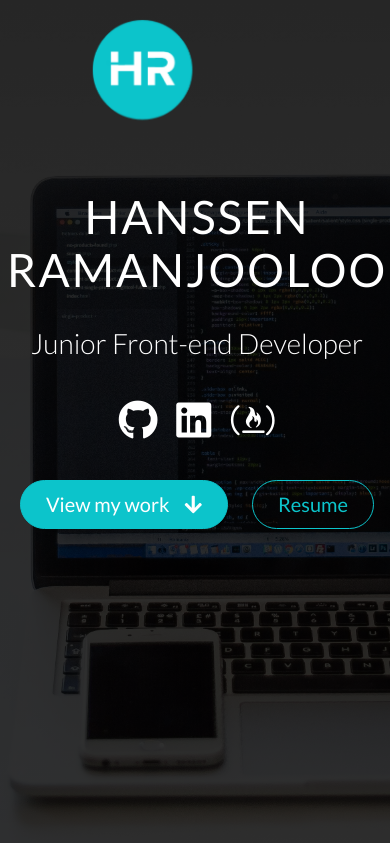
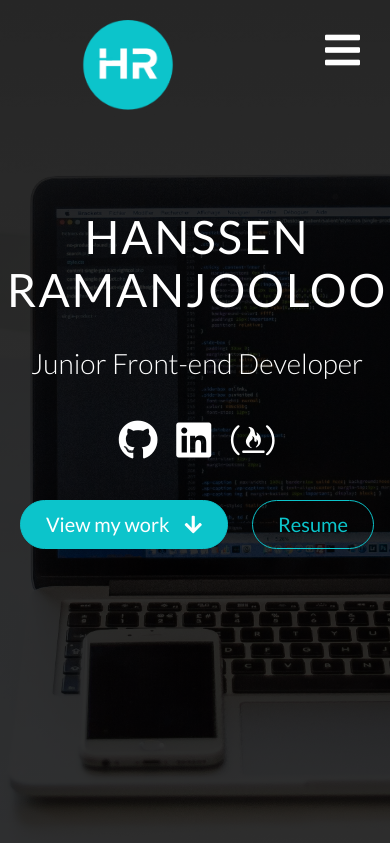
Before and after one commit to HanssenDev/portfolio_project, a PHP site: page / in a window 390 px wide. Shown: the top 843 px of the page. Run offline with PHP 8.4, Linux system fonts and the light colour scheme; some libraries are stand-ins or nearby versions.

Commit message:
Added responsive navigation
Added "hamburger menu" for smaller devices and jQuery for fade in navigation effect

```diff
--- a/index.html
+++ b/index.html
@@ -19,10 +19,13 @@
             <nav id="navbar" class="clearfix js--nav">
                <div class="wrapper clearfix">
                     <img src="img/hr-logo.png" alt="logo" class="logo clearfix">
-                    <div class="main-nav clearfix">
+                    <div class="main-nav js--main-nav clearfix">
                         <a href="#welcome-section">Welcome</a>
                         <a href="#projects">Projects</a>
                         <a href="#contact">Contact</a>
+                    </div>
+                    <div class="clearfix">
+                        <a class="mobile-nav-icon js--nav-icon"><i class="fas fa-bars"></i></a>
                     </div>
                </div>
             </nav>
--- a/resources/queries.css
+++ b/resources/queries.css
@@ -3,12 +3,9 @@
 /*Big tablets to 1340px (widths smaller than the 1140px row)*/
 
 @media only screen and (max-width: 1340px) {
-    .main-nav {
-        width: 90%;
-    }
-
     .welcome-box {
-        margin: 80px 20px;
+/*        margin: 80px 20px;*/
+        margin: 100px auto 160px auto;
     }
 
     h1 {
@@ -37,6 +34,48 @@
 @media only screen and (max-width: 767px) {
     .main-nav {
         display: none;
+        position: absolute;
+        margin: 25px 0 0;
+        left: 190px;
+
+    }
+
+    .main-nav a:link,
+    .main-nav a:visited {
+        display: block;
+        border: 0;
+        padding: 12px 0;
+        font-size: 90%;
+    }
+
+    .logo {
+        height: 90px;
+    }
+
+    .sticky .logo {
+        height: 90px;
+    }
+
+    .sticky {
+        padding-bottom: 25px;
+    }
+
+    .sticky .main-nav {
+        padding-top: 0;
+    }
+
+    .sticky .main-nav a:link,
+    .sticky .main-nav a:visited {
+        padding: 12px 0;
+
+}
+
+    .mobile-nav-icon {
+        display: inline-block;
+        position: relative;
+        right: 30px;
+        top: 30px;
+
     }
 
     h1 {
--- a/resources/script.js
+++ b/resources/script.js
@@ -8,7 +8,7 @@ $(document).ready(function() {
             $('header nav').removeClass('sticky')
         }
     }, {
-        offset: '150px;'
+        offset: '180px;'
     });
 
 
@@ -68,31 +68,31 @@ $(document).ready(function() {
     });
 
      $('.js--project-1').waypoint(function(direction) {
-        $('.js--project-1').addClass('animated bounceInLeft');
+        $('.js--project-1').addClass('animated fadeInLeft');
     }, {
         offset: '75%'
     });
 
     $('.js--project-2').waypoint(function(direction) {
-        $('.js--project-2').addClass('animated bounceInRight');
+        $('.js--project-2').addClass('animated fadeInRight');
     }, {
         offset: '75%'
     });
 
     $('.js--project-3').waypoint(function(direction) {
-        $('.js--project-3').addClass('animated bounceInLeft');
+        $('.js--project-3').addClass('animated fadeInLeft');
     }, {
         offset: '75%'
     });
 
     $('.js--project-4').waypoint(function(direction) {
-        $('.js--project-4').addClass('animated bounceInRight');
+        $('.js--project-4').addClass('animated fadeInRight');
     }, {
         offset: '75%'
     });
 
     $('.js--wp-4').waypoint(function(direction) {
-        $('.js--wp-4').addClass('animated flash');
+        $('.js--wp-4').addClass('animated fadeIn');
     }, {
         offset: '100%'
     });
@@ -100,6 +100,18 @@ $(document).ready(function() {
 
 
     /* For the responsive navigation */
+    $('.js--nav-icon').click(function() {
+        var nav = $('.js--main-nav');
+        var icon = $('.js--nav-icon i');
 
+        nav.slideToggle(200);
 
+        if (icon.hasClass('fa-bars')) {
+            icon.addClass('fa-times');
+            icon.removeClass('fa-bars');
+        } else {
+            icon.addClass('fa-bars');
+            icon.removeClass('fa-times');
+        }
+    });
 });
--- a/resources/style.css
+++ b/resources/style.css
@@ -88,10 +88,14 @@ section {
     height: 80px;
 }
 
+header nav {
+    position: relative;
+}
+
 .main-nav {
-	width: 100%;
-    padding-top: 50px;
-    text-align: right;
+    margin-top: 50px;
+    margin-right: 30px;
+    float: right;
 }
 
 .main-nav a:link,
@@ -131,18 +135,36 @@ section {
 
 .sticky .logo {
     margin: 10px;
-    height: 70px;
+    height: 90px;
 }
 
 .sticky .main-nav {
-    padding: 15px 0 0 0;
-
+    padding: 25px 0 0 0;
+    margin-top: 0;
 }
 
 .sticky .main-nav a:link,
 .sticky .main-nav a:visited {
 	padding: 20px 0;
     color: #444649;
+}
+
+.sticky .fa-bars,
+.sticky .fa-times {
+    color: #444649;
+}
+
+/*Mobile navi*/
+
+.mobile-nav-icon {
+    float: right;
+    cursor: pointer;
+    display: none;
+}
+
+.mobile-nav-icon > i {
+    font-size: 200%;
+    color: #fff;
 }
 
 /*---HEADER STYLES---*/
@@ -178,7 +200,7 @@ header p {
 .welcome-box {
     display: flex;
     flex-direction: row;
-    margin: 200px auto 160px auto;
+    margin: 180px auto 160px auto;
     padding-left: 1%;
 }
 
@@ -199,22 +221,25 @@ header p {
 .fa-github:hover,
 .fa-github:active {
     color: #a53bf2;
+    transform: scale(1.3);
 }
 
 .fa-linkedin:hover,
 .fa-linkedin:active {
     color: #007bb5;
+    transform: scale(1.3);
 }
 
 .fa-free-code-camp:hover,
 .fa-free-code-camp:active {
     color: rgb(9, 221, 9);
+    transform: scale(1.3);
 }
 
 .fa-github,
 .fa-linkedin,
 .fa-free-code-camp {
-    transition: color 0.2s;
+    transition: color 0.2s, 200ms;
 }
 
 
```
